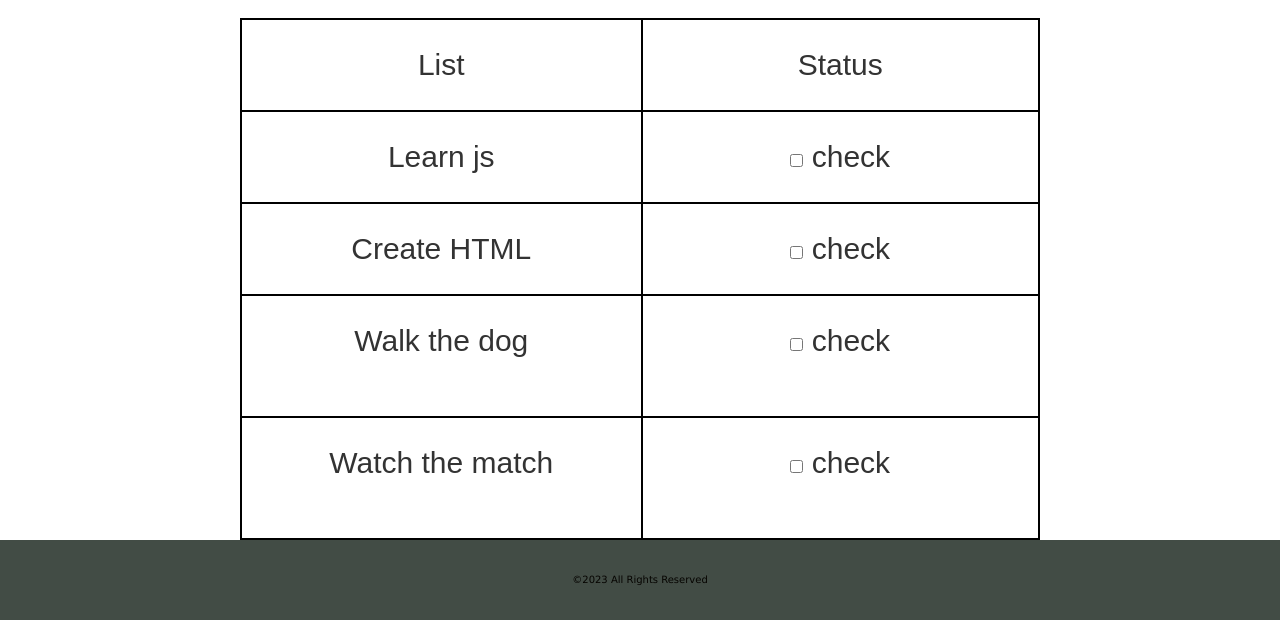
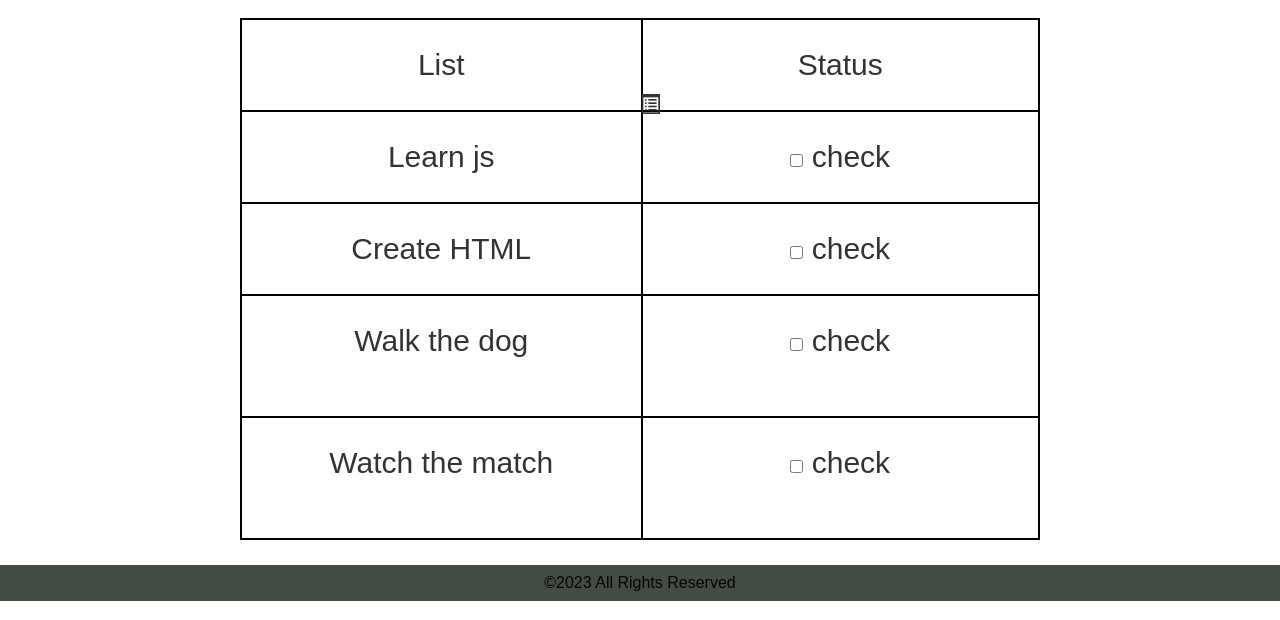
Before and after one commit to Leenaalzaben/todo-project, a plain HTML site: page CSS/index.html in a window 1280 px wide. Shown: the part 207-827 px from the top of the page. Drawn offline with nearby package versions, Linux system fonts and the light colour scheme; files that its build step writes are made by us from their sources.

Commit message:
Push0ff3

```diff
--- a/CSS/about.css
+++ b/CSS/about.css
@@ -30,7 +30,7 @@ body {
 
 
 h2 {
-
+/* contact me */
     color: rgb(163, 45, 45);
     text-align: center;
     font: bold;
@@ -41,41 +41,43 @@ h2 {
     text-shadow: 2px 2px 5px;
     position: relative;
 }
+
 img {
+    /* avatar */
     position: absolute;
-            left: 1100px;
-            top: 150px;
+    left: 1100px;
+    top: 150px;
 }
 
 p.ex1 {
+    /* border for overview */
     border: 5px solid rgb(141, 103, 56);
     padding: 40px;
-    /* background-color: rgb(237, 163, 107); */
     padding-block-end: 35px;
 
 }
 
+
 p {
+    /* Overview About Yourself */
     font-family: verdana;
     font-size: 20px;
+    position: absolute;
+    left: 640px;
+    top: 300px;
 }
+
 /* Contact me */
 
-/* .lbl {
-    font-size: larger;
-    display: inline-block;
-    vertical-align: top;
-    padding-top: 25px;
-  } */
-  .label {
-
+.label {
+/* position of labels */
     color: rgb(179, 174, 30);
     padding: 8px;
     position: absolute;
     left: 1100px;
     top: 150px;
 
-  }
+}
 
 
 
@@ -83,17 +85,14 @@ p {
 
 
 footer {
-    margin-top: auto;
+
     background-color: rgb(66, 76, 69);
     padding: 10px;
-
-}
-
-#copy-rights {
 
     color: rgb(6, 4, 0);
     margin-top: 25px;
     margin-bottom: 25px;
     text-decoration: none;
     text-align: center;
+
 }
--- a/CSS/home.css
+++ b/CSS/home.css
@@ -12,35 +12,50 @@
     background-position: center;
     background-size: cover;
     position: relative;
+}
 
 /* NAV bar */
-}
-nav{
+
+nav {
 
     display: flex;
     padding: 2% 6%;
     justify-content: space-between;
     align-items: center;
 }
+
 /* Table */
 body {
-
+    background-color: rgb(255, 255, 255);
     margin: 0;
     padding: 0;
     font-family: Arial;
 
 }
+
+h1 {
+    color: white;
+    text-align: center;
+}
+
+p {
+    font-family: verdana;
+    font-size: 20px;
+}
+
 /* Header of Table "To Do List" */
-h2{
+h2 {
     text-align: center;
     color: #13458c;
     font-size: 60px;
-    font-display:inherit;
+    font-display: inherit;
 
 
 }
 
-table,th,td{
+table,
+th,
+td {
     width: 800px;
     margin: auto;
     font-size: 30px;
@@ -49,35 +64,17 @@ table,th,td{
     border: 2px solid black;
     border-collapse: collapse;
 }
-/* .nav-link ul li::after{
-    content: '';
-    width: 0%;
-    height: 2px;
-    background: #bfce1b;
-    display: block;
-    margin: auto;
-    transition: 0.5s;
-}
-.nav-link ul li:hover::after{
-width: 100%;
-} */
-
-
 
 
 footer {
-    margin-top: auto;
+
     background-color: rgb(66, 76, 69);
     padding: 10px;
-
-
-
-}
-
-#copy-rights {
 
     color: rgb(6, 4, 0);
     margin-top: 25px;
     margin-bottom: 25px;
     text-align: center;
+
+
 }
--- a/CSS/index.html
+++ b/CSS/index.html
@@ -12,23 +12,8 @@
   <link rel="stylesheet" href="CSS/home.css">
   <link rel="stylesheet" href="CSS/about.css">
 
+  <title> My Day_To Do </title>
 
-  <title> My Day_To Do </title>
-  <style>
-    body {
-      background-color: rgb(255, 255, 255);
-    }
-
-    h1 {
-      color: white;
-      text-align: center;
-    }
-
-    p {
-      font-family: verdana;
-      font-size: 20px;
-    }
-  </style>
 </head>
 
 <body>
@@ -103,14 +88,15 @@
     </section>
   </form>
   </main>
+
+
+
+
   <footer>
     <div id="copy-rights">
-      <p> ©2023 All Rights Reserved</p>
-      <style>
-        p {
-          font: verdana;
-          font-size: 10px;
-        }
+      <h5> ©2023 All Rights Reserved</h5>
+
+
       </style>
     </div>
   </footer>
```
Also changed, not shown: CSS/about.html (+6 -16 lines).
